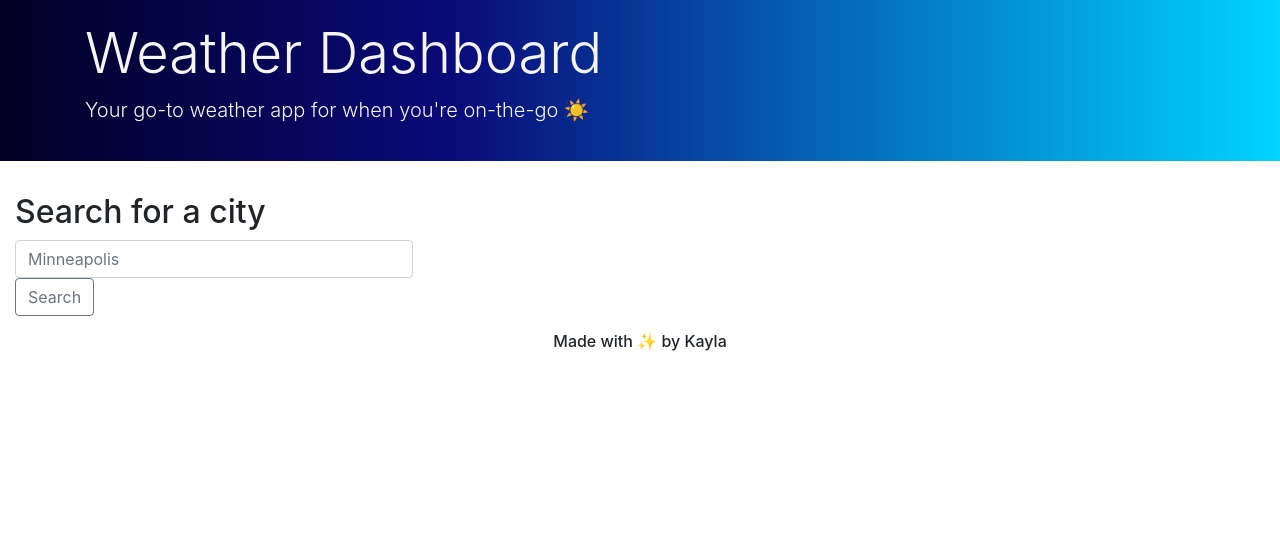
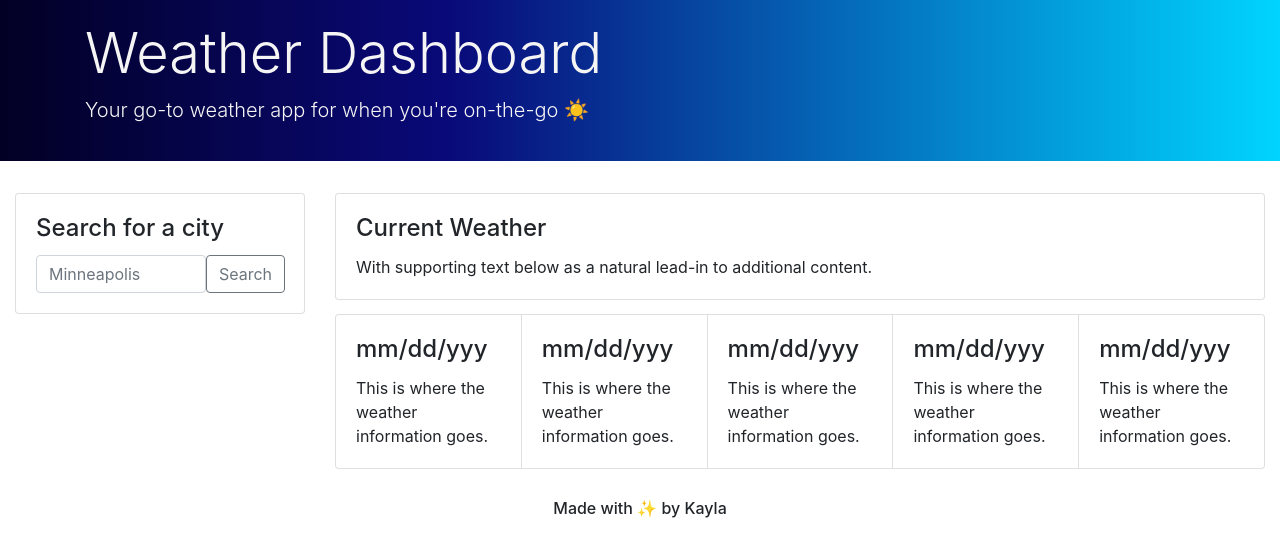
Before and after one commit to justkayla/06-weather-dashboard, a plain HTML site: page index.html in a window 1280 px wide. Drawn offline with nearby package versions, Linux system fonts and the light colour scheme.

Commit message:
Bootstrap framework and CSS styling for elements.

```diff
--- a/assets/css/style.css
+++ b/assets/css/style.css
@@ -6,12 +6,19 @@
     padding: 20px;
 }
 
+.card-title {
+    font-size: 1.5rem;
+}
+
+/* .card-group .future-forecasts {
+    background-color: #9a9aa4;
+} */
 
 
 
 
-
-footer, h3 {
+#footer, h3 {
     text-align: center;
     font-size: 1rem;
+    padding: 15px;
 }
--- a/index.html
+++ b/index.html
@@ -32,22 +32,80 @@
     </div>
 
     <!--Search city-->
-    <div class="input-group mb-3">
-        <div class="column col-4">
-            <h2>Search for a city</h2>
-            <div class="input-group-prepend">
-                <input type="text" class="form-control" placeholder="Minneapolis" aria-label="Example text with button addon" aria-describedby="button-addon1"></div>
-            <button class="btn btn-outline-secondary" type="button" id="button-addon1">Search</button>
+    <div class="container-fluid">
+        <div class="row">
+            <div class="col-3">
+                <div class="card search-box">
+                    <div class="card-body">
+                        <h2 class="card-title">Search for a city</h2>
+                            <div class="input-group-prepend">
+                                <input type="text" class="form-control" placeholder="Minneapolis" aria-label="Example text with button addon" aria-describedby="button-addon1"></input>
+                                <button class="btn btn-outline-secondary" type="button" id="button-addon1">Search</button>
+                            </div>
+                    </div>
+                </div>
+            </div>
+
+    <!--Current location/weather-->
+        <!-- <div class="row"> -->
+            <div class="col-9">
+                <div class="card current-weather">
+                    <div class="card-body">
+                    <h5 class="card-title">Current Weather</h5>
+                    <p class="card-text">With supporting text below as a natural lead-in to additional content.</p>
+                    </div>
+                </div>
+            </div>
         </div>
     </div>
 
-    <!---->
+    <!--5-day forecast-->
+    <div class="container-fluid">
+        <div class="row justify-content-end">
+            <div class="col-9">
+                <div class="card-group future-forecasts">
+                    <div class="card"> <!--ids for each day?-->
+                        <div class="card-body">
+                            <h5 class="card-title">mm/dd/yyy</h5>
+                            <p class="card-text">This is where the weather information goes.</p>
+                        </div>
+                    </div>
+                    <div class="card">
+                        <div class="card-body">
+                            <h5 class="card-title">mm/dd/yyy</h5>
+                            <p class="card-text">This is where the weather information goes.</p>
+                        </div>
+                    </div>
+                    <div class="card">
+                        <div class="card-body">
+                            <h5 class="card-title">mm/dd/yyy</h5>
+                            <p class="card-text">This is where the weather information goes.</p>
+                        </div>
+                    </div>
+                    <div class="card">
+                        <div class="card-body">
+                            <h5 class="card-title">mm/dd/yyy</h5>
+                            <p class="card-text">This is where the weather information goes.</p>
+                        </div>
+                    </div>
+                    <div class="card">
+                        <div class="card-body">
+                            <h5 class="card-title">mm/dd/yyy</h5>
+                            <p class="card-text">This is where the weather information goes.</p>
+                        </div>
+                    </div>
+                </div>
+            </div>
+        </div>
+    </div>
 
-
-
-    <footer>
-        <h3>Made with ✨ by Kayla</h3>
-    </footer>
+    <div class="container-fluid" id="footer">
+        <div class="row align-items-end">
+            <div class="col">
+                <h3>Made with ✨ by Kayla</h3>
+            </div>
+        </div>
+    </div>
 
 
 
```
